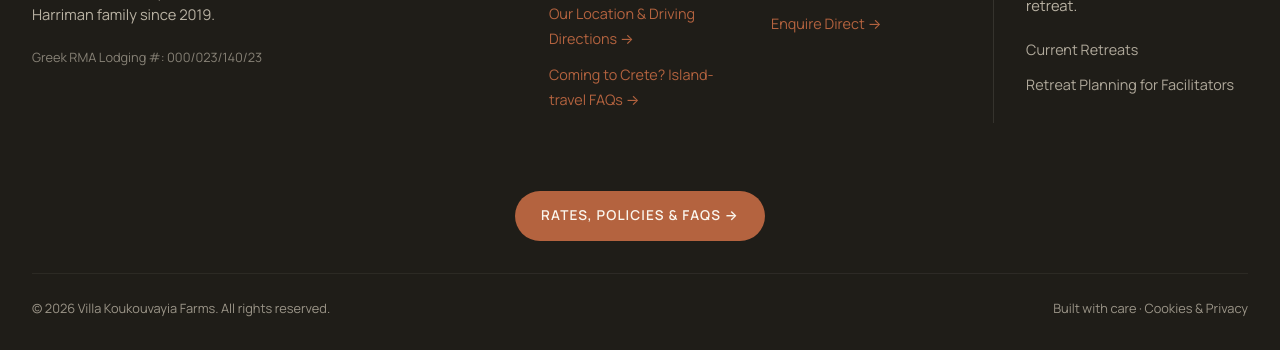
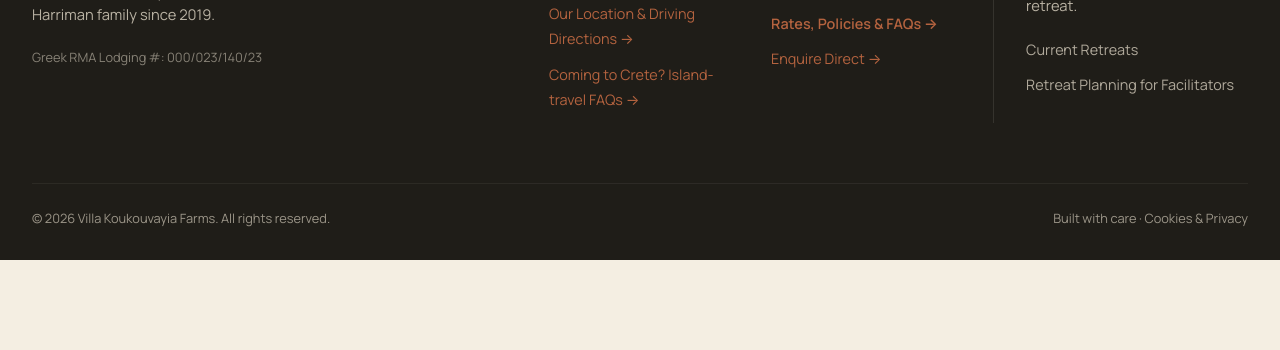
Before and after one commit to WillemijnLioness/villa-k, a website: page public/index.html in a window 1280 px wide. Shown: the part 10346-10696 px from the top of the page. After the commit the page ends 10606 px from the top, so only its background shows below. Drawn offline with Linux system fonts and the light colour scheme; no server answers.

Commit message:
Move Rates, Policies & FAQs link into Your Stay footer column
Relocates the link from a standalone footer button into the Your Stay
list, directly under Weddings & Events, styled to match the existing
Enquire Direct highlight.

```diff
--- a/public/index.html
+++ b/public/index.html
@@ -1726,6 +1726,7 @@
           <li><a href="#journey">Work-stays</a></li>
           <li><a href="#journey">Retreats</a></li>
           <li><a href="#journey">Weddings &amp; Events</a></li>
+          <li><a href="/policy" style="color: var(--terracotta); opacity: 1; font-weight: 600;">Rates, Policies &amp; FAQs →</a></li>
           <li><a href="#booking" style="color: var(--terracotta); opacity: 1;">Enquire Direct →</a></li>
         </ul>
       </div>
@@ -1738,9 +1739,6 @@
           <li><a href="/retreats#planning">Retreat Planning for Facilitators</a></li>
         </ul>
       </div>
-    </div>
-    <div style="text-align:center; padding: 8px 0 32px;">
-      <a href="/policy" class="btn btn-primary">Rates, Policies &amp; FAQs →</a>
     </div>
     <div class="footer-bottom">
       <div>© 2026 Villa Koukouvayia Farms. All rights reserved.</div>
```
